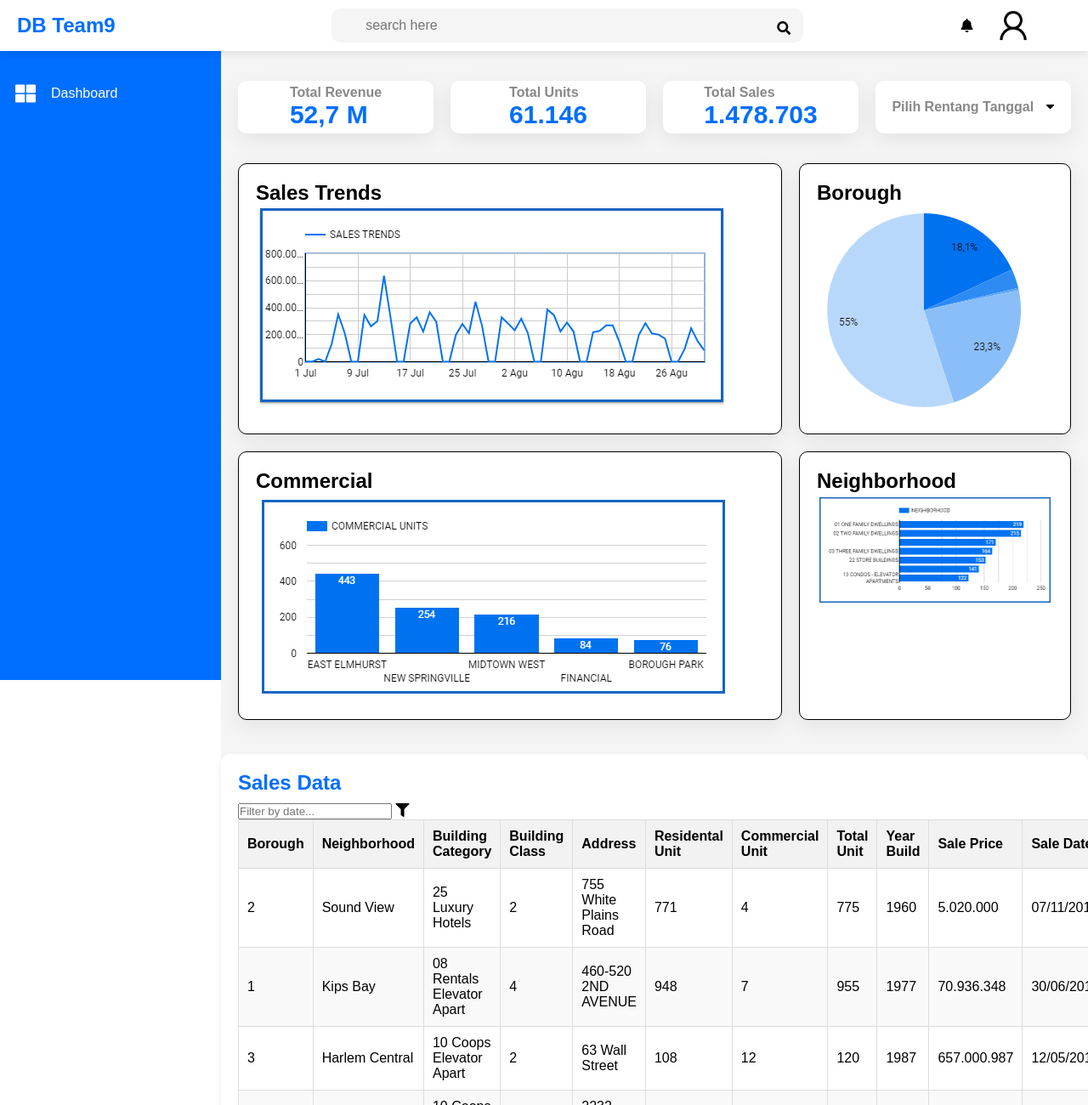
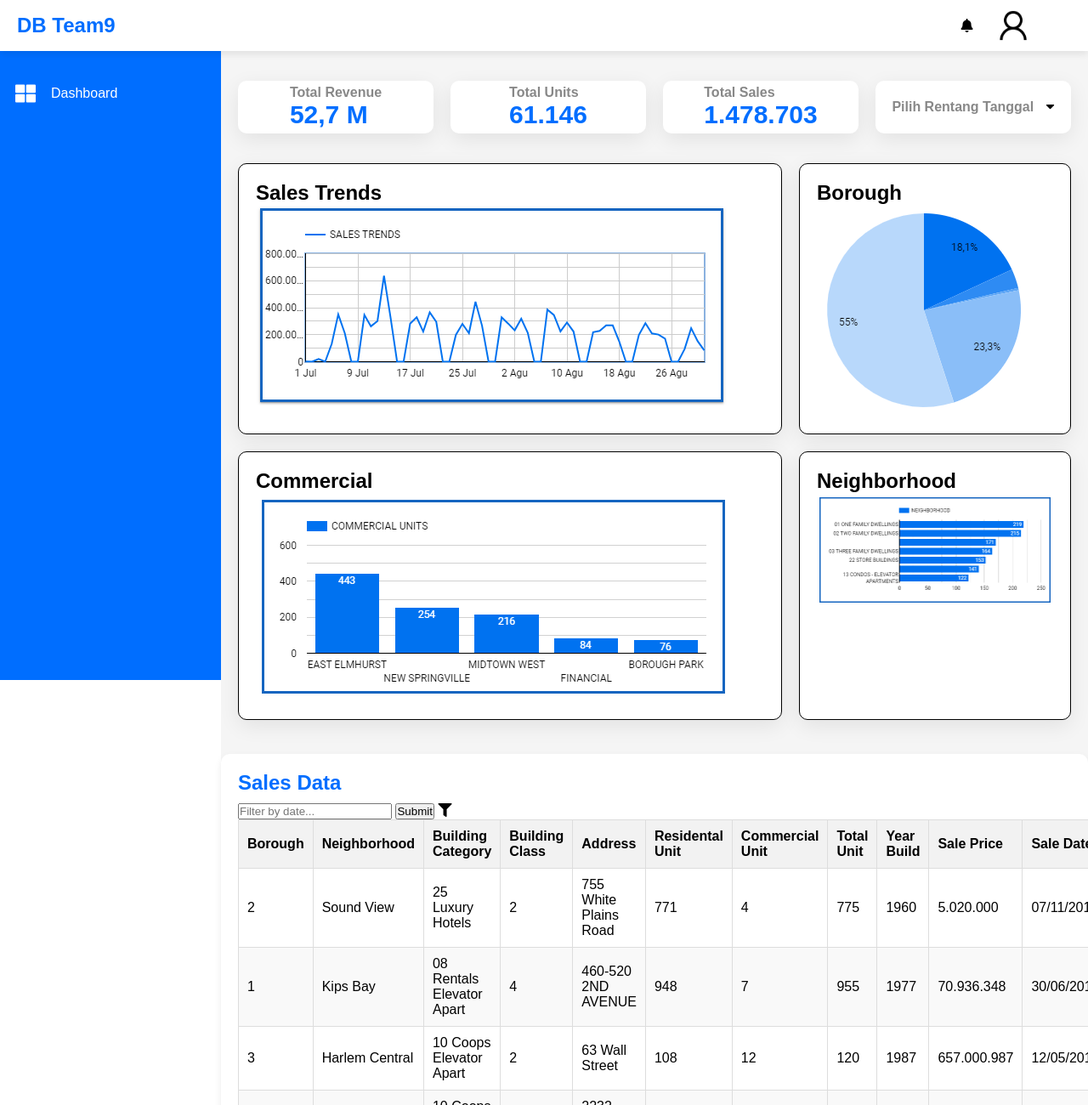
Before and after one commit to Kampus-Merdeka-Software-Engineering/km-feb24-Surabaya-9, a plain HTML site: page UjiCoba/index.html in a window 1280 px wide. Shown: the top 1300 px of the page at 85% size. Drawn offline with Linux system fonts and the light colour scheme.

Commit message:
Update index.html

```diff
--- a/UjiCoba/index.html
+++ b/UjiCoba/index.html
@@ -19,9 +19,7 @@
                 <div class="logo">
                     <h2>DB Team9</h2>
                 </div>
-                <div class="search">
-                    <input type="text" id="search" placeholder="search here">
-                    <label for="search"><i class="fas fa-search"></i></label>
+                <div>
                 </div>
                 <i class="fas fa-bell"></i>
                 <div class="user">
@@ -103,6 +101,7 @@
                 <h2>Sales Data</h2>
                 <div class="filter-container">
                     <input type="text" id="filterInput" placeholder="Filter by date...">
+                    <button id="filterButton">Submit</button>
                     <i class="fas fa-filter"></i>
                 </div>
                 <table id="salesTable">
@@ -190,10 +189,9 @@
                     </tbody>
                 </table>
             </div>
-        </div>
     </main>
     <!--========== MAIN FINISH ==========-->
-
+    <script src="./script.js"></script>
     <!--========== FOOTER START ==========-->
     <footer>
         <div class="container">
```
